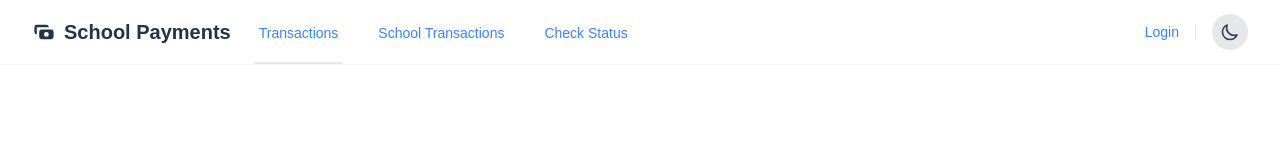
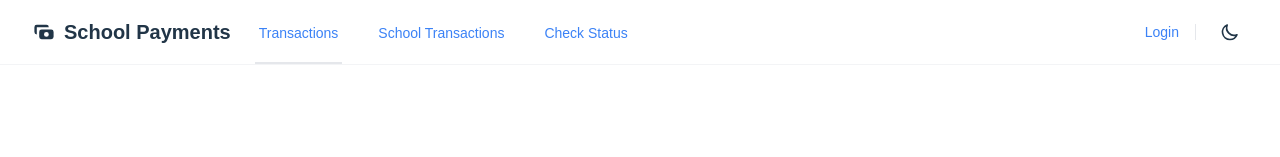
Before and after one commit to Arjun140205/School-Payment, a React (Vite) app in the folder frontend/: page / in a window 1280 px wide. Shown: the top 157 px of the page. Built offline with nearby package versions, Linux system fonts and the light colour scheme; no server answers; sample sign-in values are in the browser's storage.

Commit message:
Update ThemeToggle component functionality

```diff
--- a/frontend/src/components/ThemeToggle.tsx
+++ b/frontend/src/components/ThemeToggle.tsx
@@ -10,15 +10,15 @@ export function ThemeToggle() {
       type="button"
       className={`
         relative rounded-full p-2 inline-flex items-center justify-center
-        focus:outline-none focus:ring-2 focus:ring-offset-2 focus:ring-offset-white dark:focus:ring-offset-luxury-dark
-        focus:ring-gray-400 dark:focus:ring-luxury-gold
-        transition-all duration-300
+        focus:outline-none focus:ring-2 focus:ring-offset-2 focus:ring-offset-white dark:focus:ring-offset-cool-dark
+        focus:ring-cool-indigo/50
+        transition-all duration-300 transform hover:scale-110 active:scale-95
         ${theme === 'dark'
-          ? 'bg-gradient-to-r from-luxury-gold to-yellow-500 text-luxury-dark hover:shadow-md hover:shadow-luxury-gold/20'
-          : 'bg-gray-200 hover:bg-gray-300 text-gray-700'
+          ? 'bg-gradient-to-r from-cool-indigo to-cool-teal text-white hover:shadow-lg hover:shadow-cool-teal/20'
+          : 'bg-cool-slate-lighter hover:bg-cool-slate-light text-cool-slate-darker'
         }
       `}
-      aria-label="Toggle dark mode"
+      aria-label="Toggle theme"
     >
       {theme === 'dark' ? (
         <div className="relative">
```
